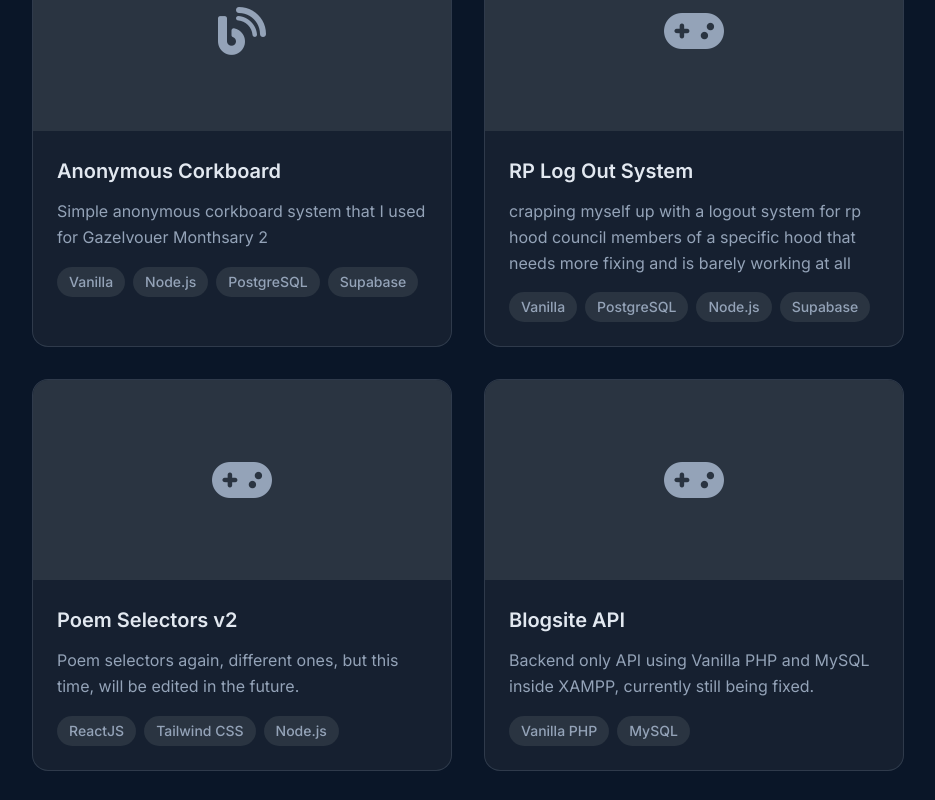
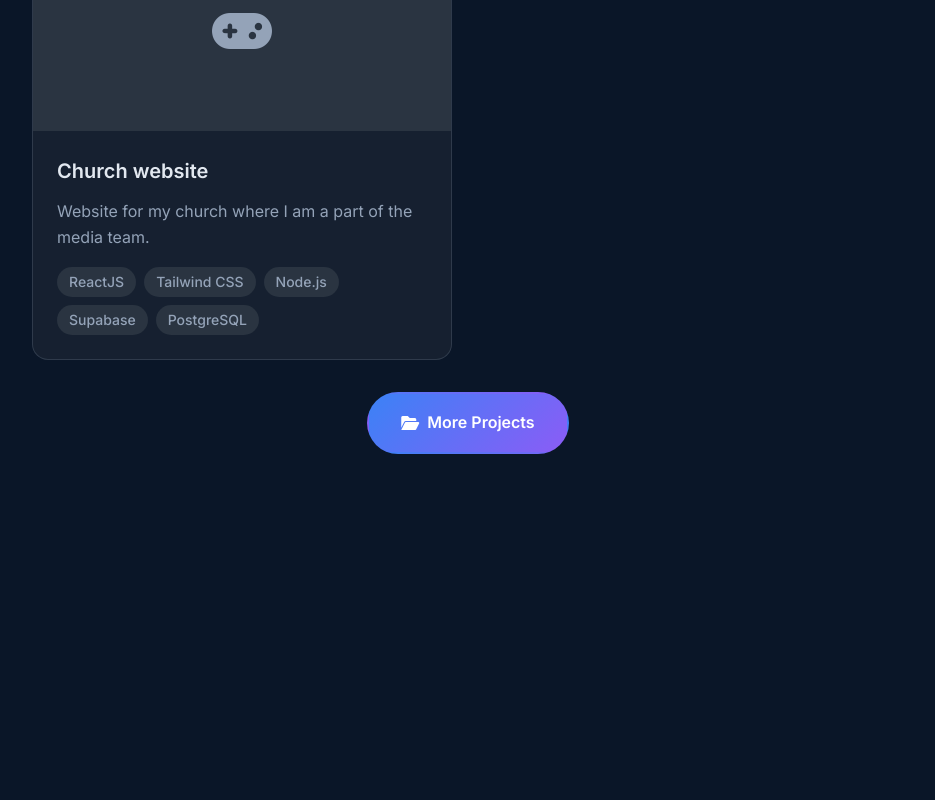
Before and after one commit to Thalanas110/adriaan-portfolio, a React (Vite) app: page /portfolio in a window 1280 px wide. Shown: the part 1320-2120 px from the top of the page, without its empty margins (312-1247 px from the left). After the commit the page ends 1838 px from the top, so only its background shows below. Built offline with nearby package versions, Linux system fonts and the light colour scheme.

Commit message:
reduced projects and added more abt me

```diff
--- a/src/pages/About.css
+++ b/src/pages/About.css
@@ -237,6 +237,17 @@
   overflow: visible;
 }
 
+/* Button group to align resume + learn-more buttons */
+.btn-group {
+  display: inline-flex;
+  gap: 1rem;
+  align-items: center;
+}
+
+.btn-group .btn {
+  padding: 0.75rem 1.25rem;
+}
+
 .runway {
   position: absolute;
   bottom: 12px;
--- a/src/pages/About.tsx
+++ b/src/pages/About.tsx
@@ -109,10 +109,16 @@ const About = () => {
                 {!bio.isComplete && role.isComplete && <span className="cursor">|</span>}
               </p>
               <div className={`resume-download ${bio.isComplete ? 'fade-in' : 'hidden'}`}>
-                <a href="/assets/resume.pdf" download className="btn btn-primary">
-                  <i className="fas fa-download"></i>
-                  <span>Download Resume</span>
-                </a>
+                <div className="btn-group">
+                  <a href="/assets/resume.pdf" download className="btn btn-primary">
+                    <i className="fas fa-download"></i>
+                    <span>Download Resume</span>
+                  </a>
+                  <a href="/contact" className="btn btn-secondary" aria-label="Learn more about me">
+                    <i className="fas fa-user"></i>
+                    <span>Learn more about me</span>
+                  </a>
+                </div>
               </div>
             </div>
           </div>
--- a/src/pages/Portfolio.tsx
+++ b/src/pages/Portfolio.tsx
@@ -130,119 +130,6 @@ const Portfolio = () => {
             </div>
           </div>
 
-          {/*anonymous corkboard system for gazelvouer monthsary 2*/}
-          <div className="project-card" data-category="web">
-            <div className="project-image">
-              <div className="image-placeholder">
-                <i className="fas fa-blog"></i>
-              </div>
-              <div className="project-overlay">
-                <div className="project-links">
-                  <a href="https://corkboardnew.vercel.app/" target="_blank" className="project-link" aria-label="View Live" rel="noopener noreferrer">
-                    <i className="fas fa-external-link-alt"></i>
-                  </a>
-                  <a href="https://github.com/zionren/corkboard" target="_blank" className="project-link" aria-label="View Code" rel="noopener noreferrer">
-                    <i className="fab fa-github"></i>
-                  </a>
-                </div>
-              </div>
-            </div>
-            <div className="project-content">
-              <h3>Anonymous Corkboard</h3>
-              <p>Simple anonymous corkboard system that I used for Gazelvouer Monthsary 2</p>
-              <div className="project-tags">
-                <span className="tag">Vanilla</span>
-                <span className="tag">Node.js</span>
-                <span className="tag">PostgreSQL</span>
-                <span className="tag">Supabase</span>
-              </div>
-            </div>
-          </div>
-
-          {/*rp hood council logout system thats barely working even*/}
-          <div className="project-card" data-category="web">
-            <div className="project-image">
-              <div className="image-placeholder">
-                <i className="fas fa-gamepad"></i>
-              </div>
-              <div className="project-overlay">
-                <div className="project-links">
-                  <a href="https://arcanumlogout.vercel.app/" target="_blank" className="project-link" aria-label="View Live" rel="noopener noreferrer">
-                    <i className="fas fa-external-link-alt"></i>
-                  </a>
-                  <a href="https://github.com/Thalanas110/arcanumlogout/" target="_blank" className="project-link" aria-label="View Code">
-                    <i className="fab fa-github"></i>
-                  </a>
-                </div>
-              </div>
-            </div>
-            <div className="project-content">
-              <h3>RP Log Out System</h3>
-              <p>crapping myself up with a logout system for rp hood council members of a specific hood that needs more fixing and is barely working at all</p>
-              <div className="project-tags">
-                <span className="tag">Vanilla</span>
-                <span className="tag">PostgreSQL</span>
-                <span className="tag">Node.js</span>
-                <span className="tag">Supabase</span>
-              </div>
-            </div>
-          </div>
-
-          {/*new set of poem selectors*/}
-          <div className="project-card" data-category="web">
-            <div className="project-image">
-              <div className="image-placeholder">
-                <i className="fas fa-gamepad"></i>
-              </div>
-              <div className="project-overlay">
-                <div className="project-links">
-                  <a href="#" target="_blank" className="project-link" aria-label="View Live" rel="noopener noreferrer">
-                    <i className="fas fa-external-link-alt"></i>
-                  </a>
-                  <a href="#" target="_blank" className="project-link" aria-label="View Code">
-                    <i className="fab fa-github"></i>
-                  </a>
-                </div>
-              </div>
-            </div>
-            <div className="project-content">
-              <h3>Poem Selectors v2</h3>
-              <p>Poem selectors again, different ones, but this time, will be edited in the future.</p>
-              <div className="project-tags">
-                <span className="tag">ReactJS</span>
-                <span className="tag">Tailwind CSS</span>
-                <span className="tag">Node.js</span>
-              </div>
-            </div>
-          </div>
-
-          {/*blogsite api i randomly made myself*/}
-          <div className="project-card" data-category="web">
-            <div className="project-image">
-              <div className="image-placeholder">
-                <i className="fas fa-gamepad"></i>
-              </div>
-              <div className="project-overlay">
-                <div className="project-links">
-                  <a href="#" target="_blank" className="project-link" aria-label="View Live" rel="noopener noreferrer">
-                    <i className="fas fa-external-link-alt"></i>
-                  </a>
-                  <a href="https://github.com/Thalanas110/DimateBlogsiteAPI" target="_blank" className="project-link" aria-label="View Code">
-                    <i className="fab fa-github"></i>
-                  </a>
-                </div>
-              </div>
-            </div>
-            <div className="project-content">
-              <h3>Blogsite API</h3>
-              <p>Backend only API using Vanilla PHP and MySQL inside XAMPP, currently still being fixed.</p>
-              <div className="project-tags">
-                <span className="tag">Vanilla PHP</span>
-                <span className="tag">MySQL</span>
-              </div>
-            </div>
-          </div>
-
           {/*i care center website*/}
           <div className="project-card" data-category="web">
             <div className="project-image">
@@ -278,6 +165,12 @@ const Portfolio = () => {
 
         </div>
       </div>
+      <div className="portfolio-footer" style={{ textAlign: 'center', marginTop: '2rem' }}>
+        <a href="https://allofadriaansprojects.netlify.app/" target="_blank" rel="noopener noreferrer" className="btn btn-primary">
+          <i className="fas fa-folder-open"></i>
+          <span>More Projects</span>
+        </a>
+      </div>
     </div>
   )
 }
```
